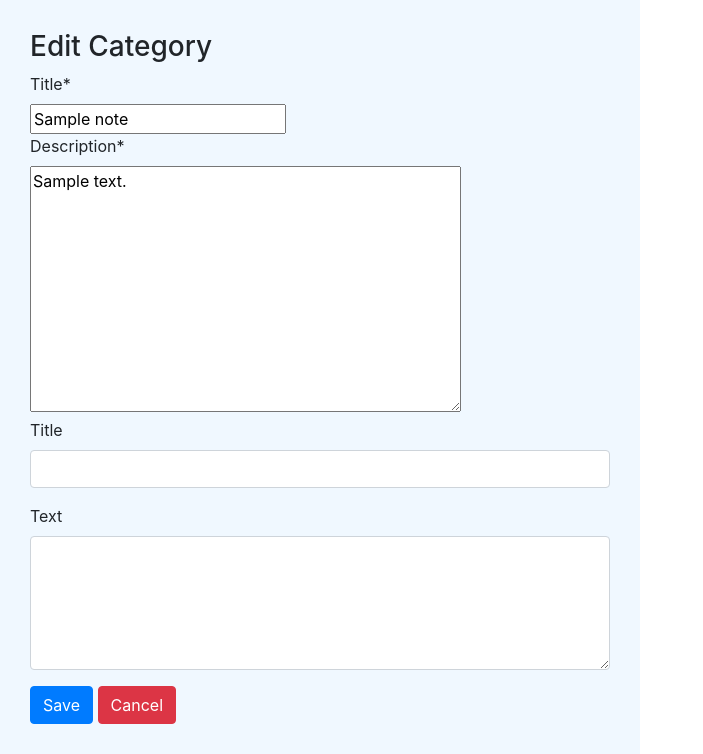
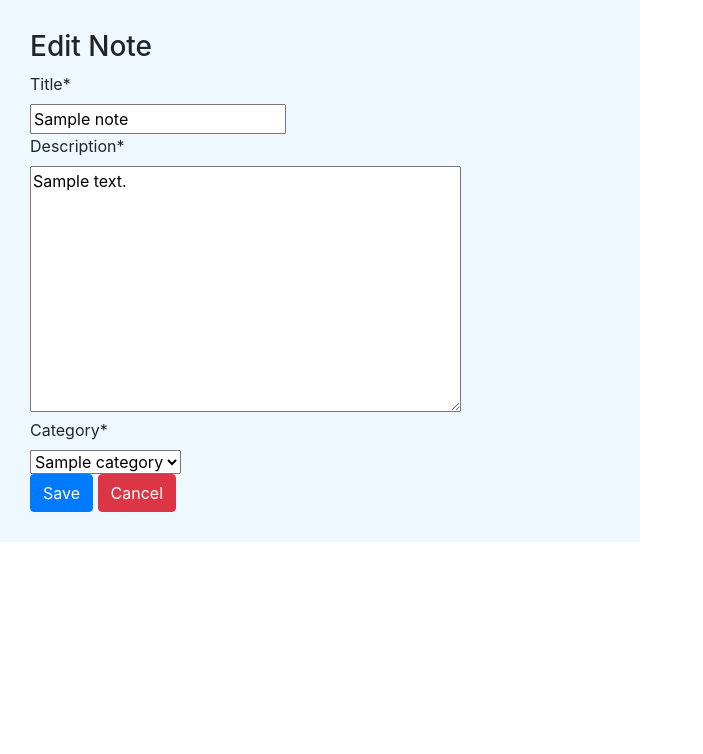
Before and after one commit to KarolinaGrin/Final_project, a Django app: page /note/1/ in a window 1280 px wide. Shown: the part 56-810 px from the top of the page, without its empty margins (0-703 px from the left). After the commit the page ends 598 px from the top, so only its background shows below. Run offline with Django 4.2, Linux system fonts and the light colour scheme; a user stored in the database is signed in; tables that the repository leaves empty hold one stand-in row (values such as "Sample post"); some libraries are stand-ins or nearby versions.

Commit message:
Notes filter

```diff
--- a/notes/forms.py
+++ b/notes/forms.py
@@ -21,15 +21,16 @@ class UserForm(UserCreationForm):
 
 
 class NoteCreationForm(forms.ModelForm):
+
     class Meta:
         model = Notes
-        fields = ['title', 'description']
+        fields = ['title', 'description', 'category']
 
 
 class NoteUpdateForm(forms.ModelForm):
     class Meta:
         model = Notes
-        fields = ['title', 'description']
+        fields = ['title', 'description', 'category']
 
 
 class AccountSettingsForm(forms.ModelForm):
@@ -42,3 +43,7 @@ class CategoryCreationForm(forms.ModelForm):
     class Meta:
         model = Category
         fields = ['title']
+
+class NotesFilterForm(forms.Form):
+    title_filter = forms.CharField(required=False, max_length=45)
+    category_filter = forms.ModelChoiceField(required=False, queryset=Category.objects.all().order_by('title'))
--- a/notes/models.py
+++ b/notes/models.py
@@ -4,6 +4,9 @@ from django.contrib.auth.models import User
 
 class Category(models.Model):
     title = models.CharField(max_length=45, null=False)
+
+    def __str__(self):
+        return self.title
 
 
 class Notes(models.Model):
--- a/notes/templates/base.html
+++ b/notes/templates/base.html
@@ -18,7 +18,7 @@
 
                {% if user.is_authenticated %}
                <li class="nav-item active">
-                <a class="nav-link" href="{% url 'notes:home' %}">Notes app</span></a>
+                <a class="nav-link" href="{% url 'notes:note-list' %}">Notes app</span></a>
             </li>
             <li class="nav-item">
                 <a class="nav-link add" href="#"> + Add Notes</a>
--- a/notes/templates/notes/category.html
+++ b/notes/templates/notes/category.html
@@ -9,7 +9,6 @@
 
             {% for category in categories %}
             <div class="category">
-                <h2 class="text-info">Yo</h2>
                 <p>{{category.title}}</p>
                 <div class="options">
                     <a href="{% url 'notes:category-detail' category.id%}" class="btn btn-success">Edit</a>
--- a/notes/templates/notes/edit.html
+++ b/notes/templates/notes/edit.html
@@ -4,18 +4,9 @@
 <div class="add-modal" id="add-modal">
     <div class="form">
         <form action="" method="POST">
-            <h3>Edit Category</h3>
+            <h3>Edit Note</h3>
                 {% csrf_token %}
                 {{form | crispy}}
-                <div class="form-group">
-                    <label for="title">Title</label>
-                    <input type="text" name="title" id="title" class="form-control" required>
-                </div>
-                <div class="form-group">
-                    <label for="notes">Text</label>
-                    <textarea name="description" id="description" class="form-control" rows="5">
-                    </textarea>
-                </div>
                 <button type="submit" class="btn btn-primary" href="{% url 'notes:note-list' %}">Save</button>
                 <button class="btn btn-danger close-btn" href="{% url 'notes:note-list' %}">Cancel</button>
        </div>
--- a/notes/urls.py
+++ b/notes/urls.py
@@ -7,7 +7,7 @@ app_name = 'notes'
 urlpatterns = [
     path('', views.index, name='index'),
     path('accounts/login/', views.login_view, name='login'),
-    path('home/', views.home_page, name='home'),
+    path('note/', views.notes, name='note-list'),
     path('register/', views.register, name='register'),
     path('settings/', views.settings, name='settings'),
     path('category/', views.categories, name='category-list'),
--- a/notes/views.py
+++ b/notes/views.py
@@ -9,6 +9,7 @@ from .forms import UserForm
 from django.middleware.csrf import get_token
 from django.shortcuts import get_object_or_404
 from django.views import generic
+from .forms import NotesFilterForm
 
 # Create your views here.
 
@@ -26,7 +27,7 @@ def login_view(request):
 
     if user is not None:
         login(request, user)
-        return redirect('notes:home')
+        return redirect('notes:note-list')
     elif username and password:
         messages.info(request, 'Login attemp failed.')
 
@@ -55,38 +56,41 @@ def register(request):
     return render(request, 'notes/register.html', context)
 
 
-@login_required
-def home_page(request):
-    notes = Notes.objects.all()
-    form = NoteCreationForm()
+# @login_required
+# def home_page(request):
+#     notes = Notes.objects.all()
+#     form = NoteCreationForm()
 
-    if request.method == "POST":
-        form = NoteCreationForm(request.POST)
+#     if request.method == "POST":
+#         form = NoteCreationForm(request.POST)
 
-        if form.is_valid():
-            note_obj = form.save(commit=False)
-            note_obj.author = request.user
-            note_obj.save()
+#         if form.is_valid():
+#             note_obj = form.save(commit=False)
+#             note_obj.author = request.user
+#             note_obj.save()
 
-            return redirect('note/home.html')
-    context = {
-        'notes': notes,
-        'form': form
-    }
-    return render(request, 'notes/home.html', context)
+#             return redirect('note/note.html')
+#     context = {
+#         'notes': notes,
+#         'form': form
+#     }
+#     return render(request, 'notes/note.html', context)
 
 
 @login_required
 def get_note_list(request):
 
     all_notes = Notes.objects.all()
+    all_categories = Category.objects.all()
 
     context = {
         'notes': all_notes,
+        'categories': all_categories,
         'form': NoteCreationForm,
+        'filter_form': NotesFilterForm,
 
     }
-    return render(request, 'notes/home.html', context)
+    return render(request, 'notes/note.html', context)
 
 
 @login_required
@@ -96,14 +100,16 @@ def create_note(request):
     if title:
         form = NoteCreationForm(request.POST)
         if form.is_valid():
-            note = Notes.objects.create(title=title)
-            note.save()
+            note_obj = form.save(commit=False)
+            note_obj.author = request.user
+            note_obj.save()
 
     return get_note_list(request)
 
 
 @login_required
 def notes(request):
+
     if request.method == 'GET':
         return get_note_list(request)
 
@@ -120,16 +126,16 @@ def edit_note(request, note_id):
         form = NoteUpdateForm(request.POST)
 
         if form.is_valid():
+
             note.title = form.cleaned_data["title"]
+            note.description = form.cleaned_data["description"]
+            note.category = form.cleaned_data["category"]
 
             note.save()
 
+            # form.save()
+
             return redirect('notes:note-list')
-
-    elif request.method == 'DELETE':
-        note.delete()
-
-        return get_note_list(request)
 
     context = {
         'note': note,
@@ -144,7 +150,7 @@ def delete_note(request, note_id):
 
     note.delete()
 
-    return get_note_list(request)
+    return redirect('notes:note-list')
 
 
 @login_required
@@ -180,7 +186,7 @@ def delete(request, id):
 
     note_to_delete.delete()
 
-    return redirect('notes:home_page')
+    return redirect('notes:note-list')
 
 
 @login_required
@@ -206,8 +212,7 @@ def create_category(request):
     if title:
         form = CategoryCreationForm(request.POST)
         if form.is_valid():
-            category = Category.objects.create(title=title)
-            category.save()
+            form.save()
 
     return get_category_list(request)
 
```
Also changed, not shown: notes/templates/notes/note.html (renamed from notes/templates/notes/home.html, +12 -13 lines), notes/migrations/0002_note_title.py (added).
